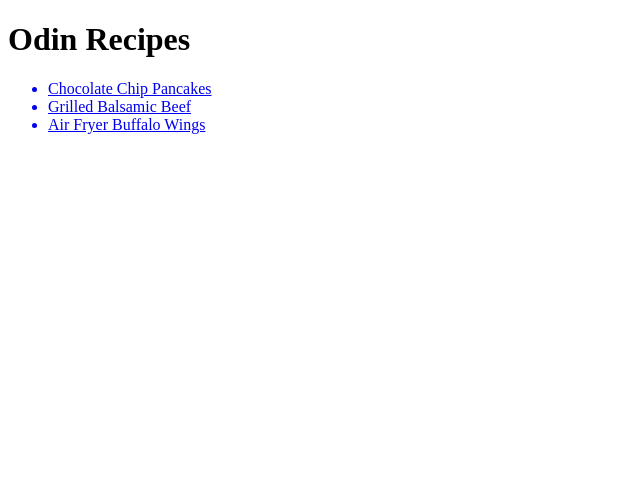
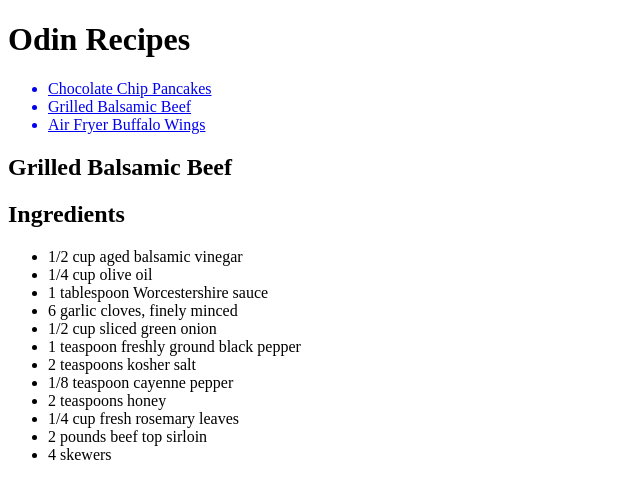
Before and after one commit to B-Henslee/odin-recipes, a plain HTML site: page pages/beef.html in a window 1280 px wide. Shown: the whole page, without its empty margins (0-640 px from the left). Drawn offline with Linux system fonts and the light colour scheme.

Commit message:
Create header with ingredients list

```diff
--- a/pages/beef.html
+++ b/pages/beef.html
@@ -18,5 +18,22 @@
             <li>Air Fryer Buffalo Wings</li>
         </a>
     </ul>
+
+    <h2>Grilled Balsamic Beef</h2>
+    <h2>Ingredients</h2>
+    <ul>
+        <li>1/2 cup aged balsamic vinegar</li>
+        <li>1/4 cup olive oil</li>
+        <li>1 tablespoon Worcestershire sauce</li>
+        <li>6 garlic cloves, finely minced</li>
+        <li>1/2 cup sliced green onion</li>
+        <li>1 teaspoon freshly ground black pepper</li>
+        <li>2 teaspoons kosher salt</li>
+        <li>1/8 teaspoon cayenne pepper</li>
+        <li>2 teaspoons honey</li>
+        <li>1/4 cup fresh rosemary leaves</li>
+        <li>2 pounds beef top sirloin</li>
+        <li>4 skewers</li>
+    </ul>
 </body>
 </html>
```
